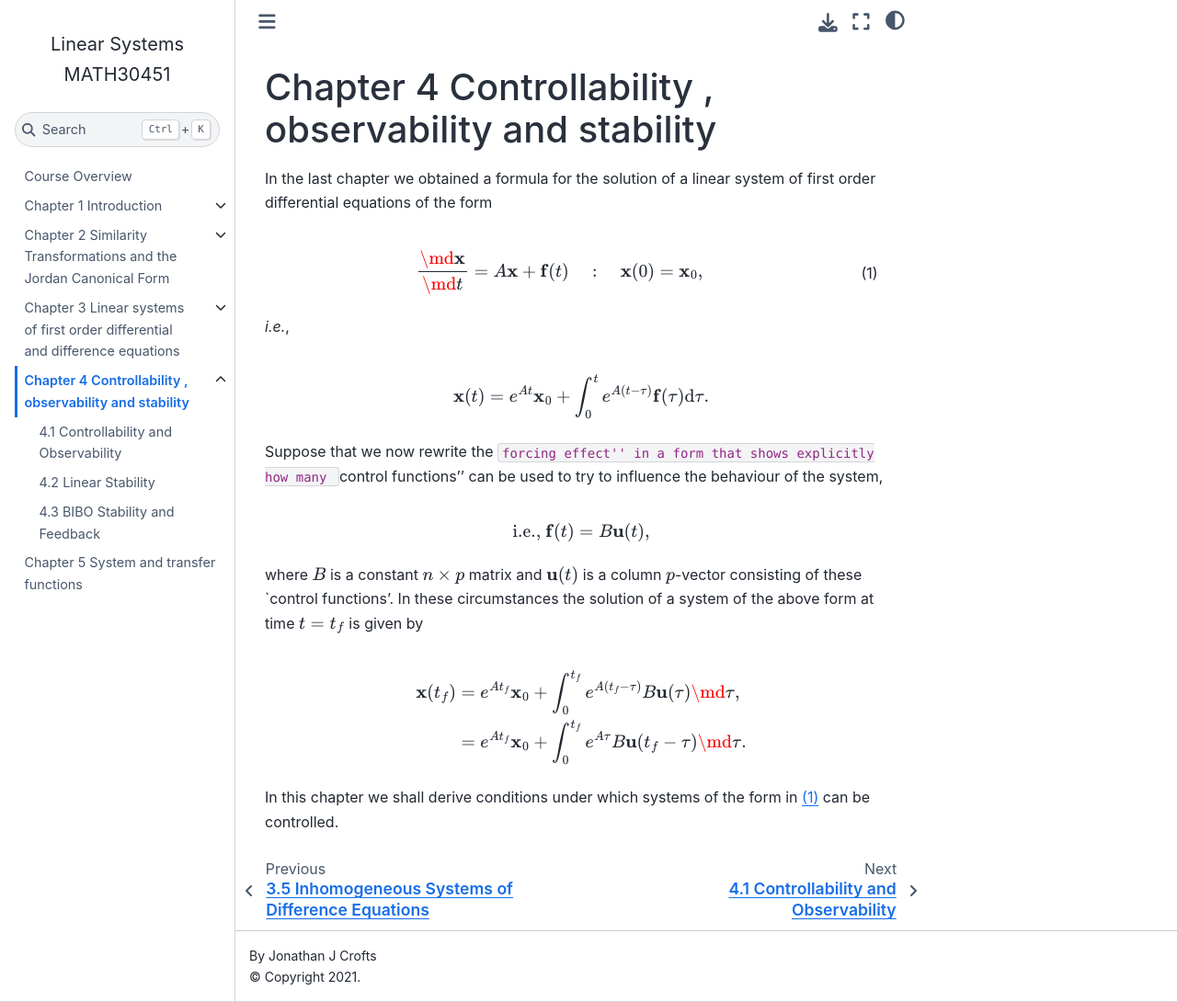
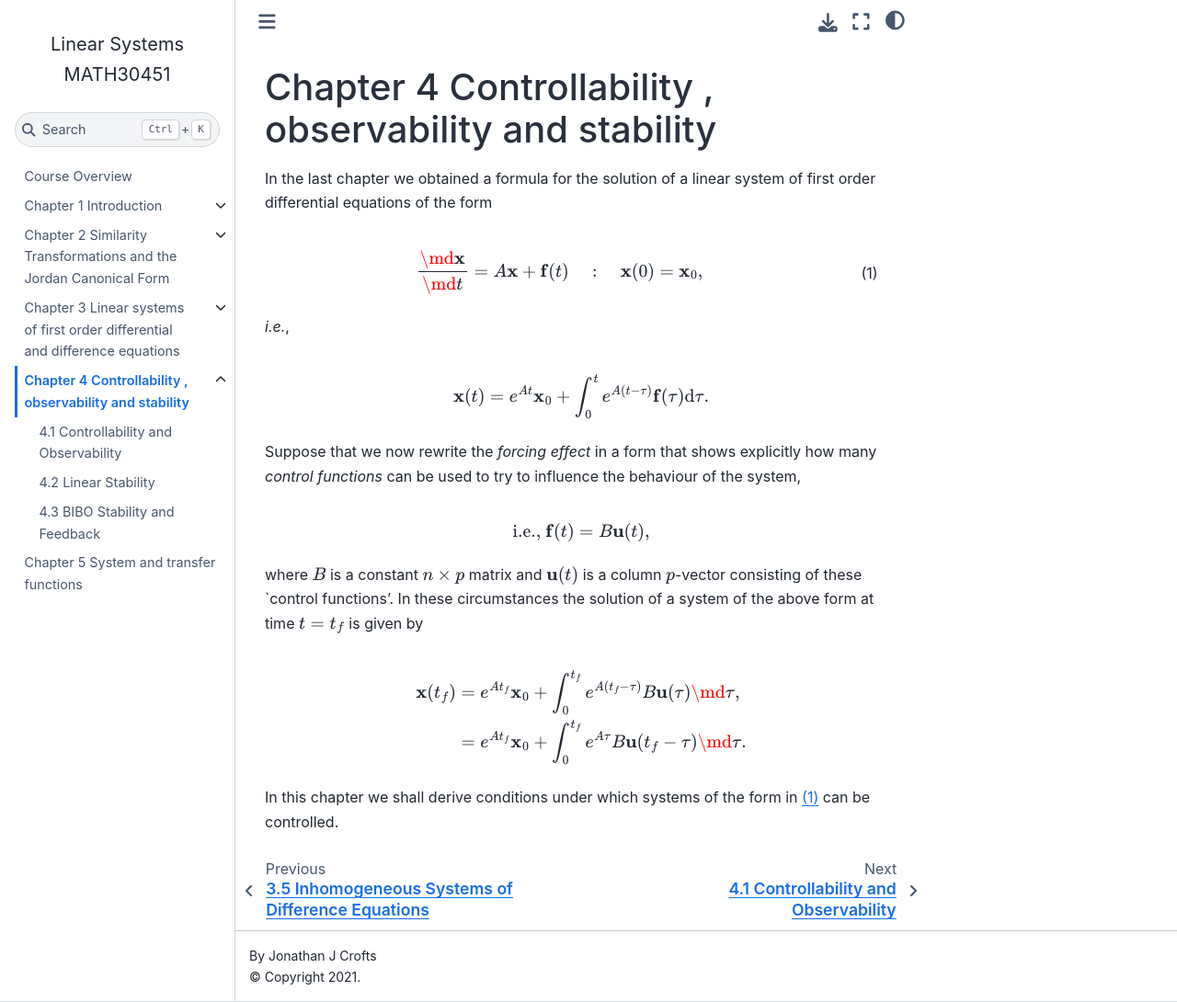
Before and after one commit to jjcrofts77/Linear-Systems-MATH30451, a Jupyter Book: the page built from content/notebooks/Chapter4/Chapter4Intro.md, in a window 1280 px wide and 1090 px high. Shown: the whole window at 92% size. Built offline with Jupyter Book 1.0.4 settings and Sphinx 7.4.7 and the Sphinx Book theme 1.1.4, drawn with Linux system fonts in a browser that asks for light colours.

```diff
--- a/content/notebooks/Chapter4/Chapter4Intro.md
+++ b/content/notebooks/Chapter4/Chapter4Intro.md
@@ -12,7 +12,7 @@ $$
 \mathbf{x}(t) = e^{At}\mathbf{x}_0+\int_0^te^{A(t-\tau)}\mathbf{f}(\tau)\mathrm{d}\tau.
 $$
 
-Suppose that we now rewrite the ``forcing effect'' in a form that shows explicitly how many ``control functions'' can be used to try to influence the behaviour of the system,
+Suppose that we now rewrite the *forcing effect* in a form that shows explicitly how many *control functions* can be used to try to influence the behaviour of the system,
 
 $$
  \text{i.e., } \mathbf{f}(t) = B\mathbf{u}(t),
```
